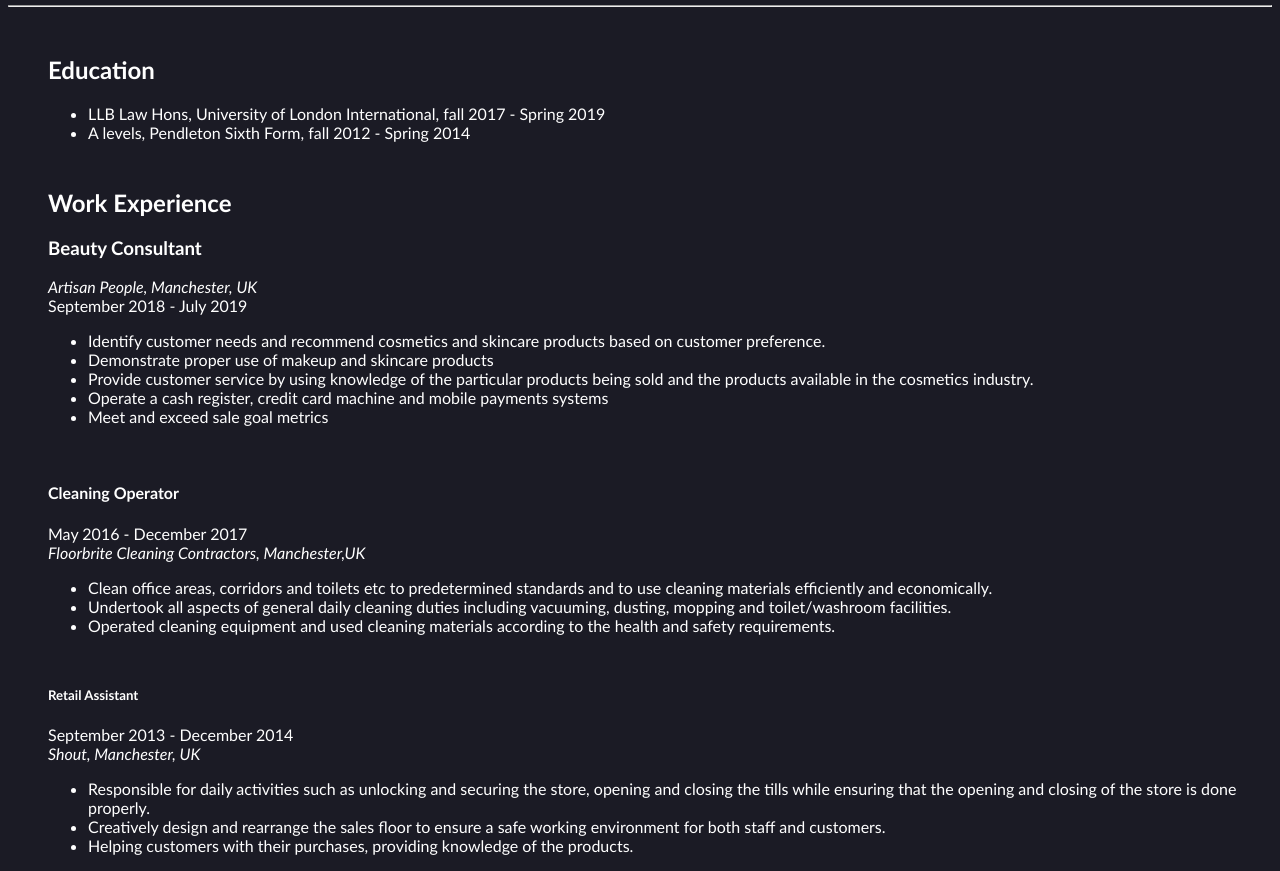
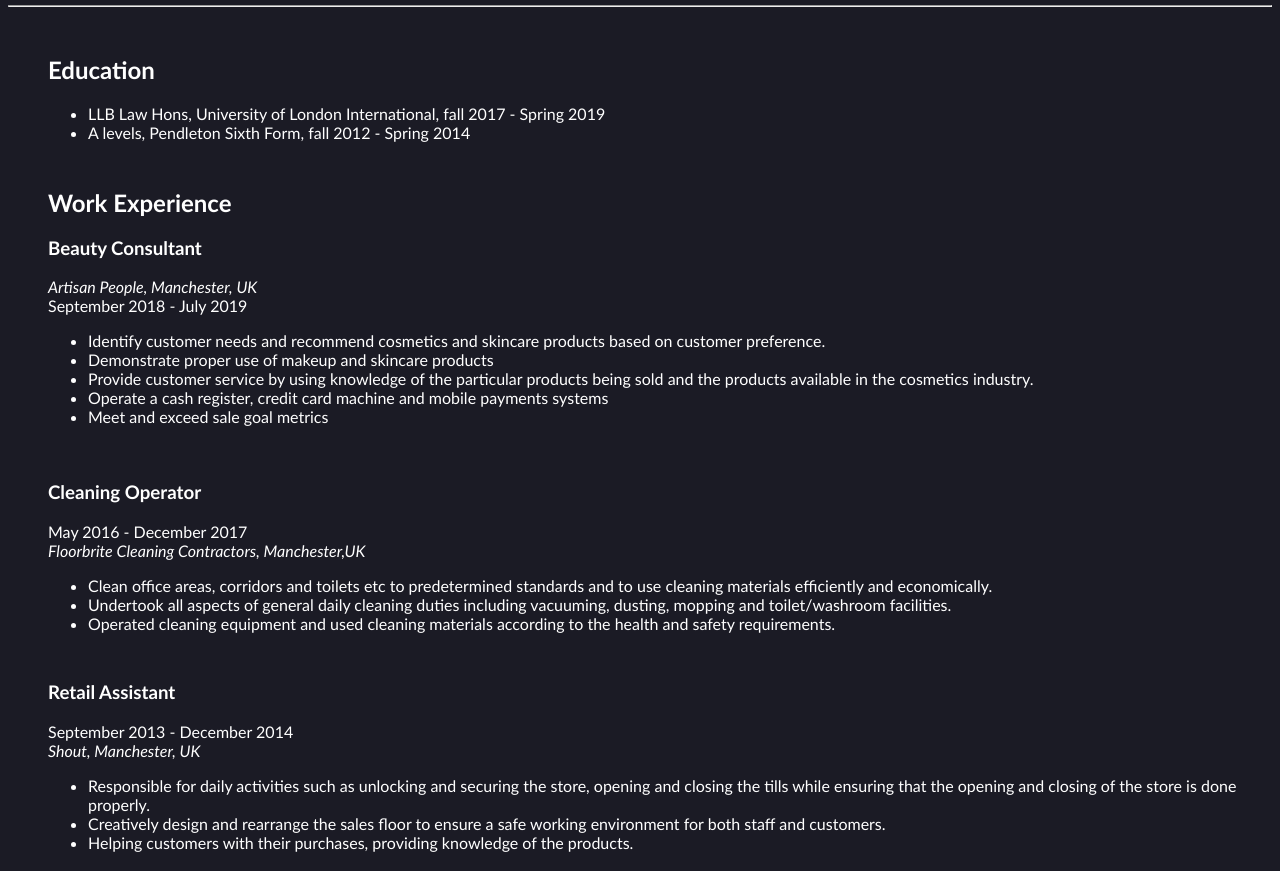
Before and after one commit to mulkiali/mulkiali.github.io, a plain HTML site: page index.html in a window 1280 px wide. Shown: the part 161-1032 px from the top of the page. Drawn offline with Linux system fonts and the light colour scheme.

Commit message:
update index

```diff
--- a/index.html
+++ b/index.html
@@ -57,7 +57,7 @@ Minneapolis, Minnesota, 55404<br>
 </div>
 
 
-<h4>Cleaning Operator</h4>
+<h3>Cleaning Operator</h3>
 <span class="date">May 2016 - December 2017</span>
 <address>Floorbrite Cleaning Contractors, Manchester,UK</address>
 <ul>
@@ -73,7 +73,7 @@ Minneapolis, Minnesota, 55404<br>
 </ul>
 
 
-<h5>Retail Assistant</h5>
+<h3>Retail Assistant</h3>
 <span class="date">September 2013 - December 2014</span>
 <address>Shout, Manchester, UK</address>
 
```
